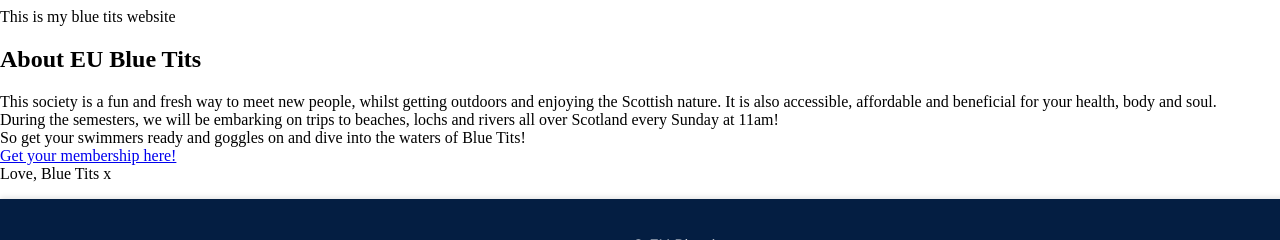
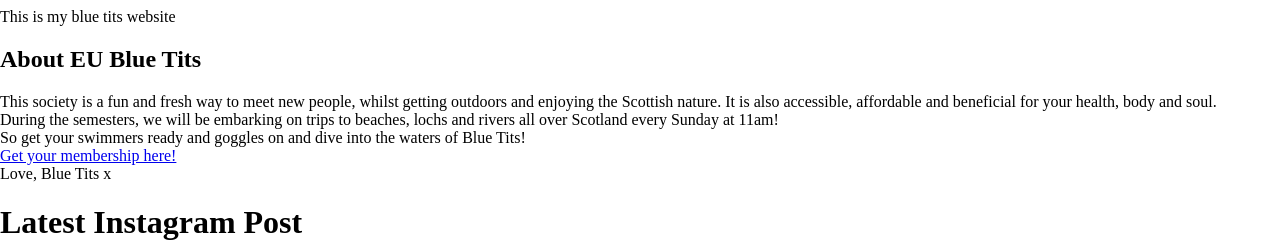
Before and after one commit to lbdos32/web_tech_cw, a Flask app: page / in a window 1280 px wide; the page is wider, and only the part inside the window is pictured. Shown: the part 170-410 px from the top of that part. Run offline with Flask 3, Linux system fonts and the light colour scheme; data that the repository does not hold is empty.

Commit message:
Added a instagram feed of currently luke osullivan to the website. Only shows the first slide of each post. Updates daily using JSON from behold.so

```diff
--- a/main.py
+++ b/main.py
@@ -1,11 +1,26 @@
-
-from flask import Flask, render_template, url_for
+from flask import Flask, render_template, url_for, jsonify
+import requests
 
 app = Flask(__name__)
 
 @app.route("/")
 def root():
     return render_template('index.html')
+
+BEHOLD_JSON_URL = 'https://feeds.behold.so/NMQlaZ9tJIAuwjIG7RIv'
+
+@app.route('/latest-instagram')
+def latest_instagram():
+    try:
+        res = requests.get(BEHOLD_JSON_URL)
+        res.raise_for_status()
+        data = res.json()
+        # return only the latest post
+        return jsonify(data['posts'][0])
+    except Exception as e:
+        print("Error fetching Behold JSON:", e)
+        return jsonify({'error': 'Failed to fetch Instagram post'}), 500
+
 
 @app.route("/healthAndSafety")
 def health_and_safety():
--- a/templates/index.html
+++ b/templates/index.html
@@ -8,6 +8,24 @@
     <meta charset="UTF-8">
     <meta name="viewport" content="width=device-width, initial-scale=1.0">
     <title>EU Blue Tits</title>
+    <style>
+        #latest-instagram-post img, #latest-instagram-post video {
+            width: 100%;
+            max-width: 500px;
+            border-radius: 8px;
+            display: block;
+            margin-bottom: 10px;
+        }
+        #latest-instagram-post p {
+            font-size: 14px;
+            color: #333;
+            margin: 0 0 20px 0;
+        }
+        .carousel a {
+            display: block;
+            margin-bottom: 5px;
+        }
+    </style>
 </head>
 <body>
 
@@ -33,6 +51,51 @@
             Love, Blue Tits x
         </p>
     </section>
+
+    <h1>Latest Instagram Post</h1>
+    <section>
+        <div id="latest-instagram-post"></div>
+    </section>
+    <script>
+        async function loadLatestInstagramPost() {
+            try {
+                const res = await fetch('/latest-instagram');
+                const latest = await res.json();
+
+                const container = document.getElementById('latest-instagram-post');
+                let html = '';
+
+                if(latest.mediaType === "CAROUSEL_ALBUM" && latest.children && latest.children.length > 0) {
+                    // Show only the first slide
+                    const firstChild = latest.children[0];
+                    html += `<a href="${latest.permalink}" target="_blank">
+                            <img src="${firstChild.mediaUrl}" alt="${latest.caption}" loading="lazy">
+                         </a>`;
+                } else if(latest.mediaType === "VIDEO") {
+                    html += `<a href="${latest.permalink}" target="_blank">
+                            <video controls width="400" poster="${latest.mediaUrl}">
+                                <source src="${latest.mediaUrl}" type="video/mp4">
+                            </video>
+                         </a>`;
+                } else {
+                    html += `<a href="${latest.permalink}" target="_blank">
+                            <img src="${latest.mediaUrl}" alt="${latest.caption}" loading="lazy">
+                         </a>`;
+                }
+
+                if(latest.caption) html += `<p>${latest.caption}</p>`;
+
+                container.innerHTML = html;
+            } catch (err) {
+                console.error("Error loading Instagram post:", err);
+                document.getElementById('latest-instagram-post').innerText = "Failed to load Instagram post.";
+            }
+        }
+
+        // Load on page load
+        loadLatestInstagramPost();
+    </script>
+
 </div>
 </main>
 
```
